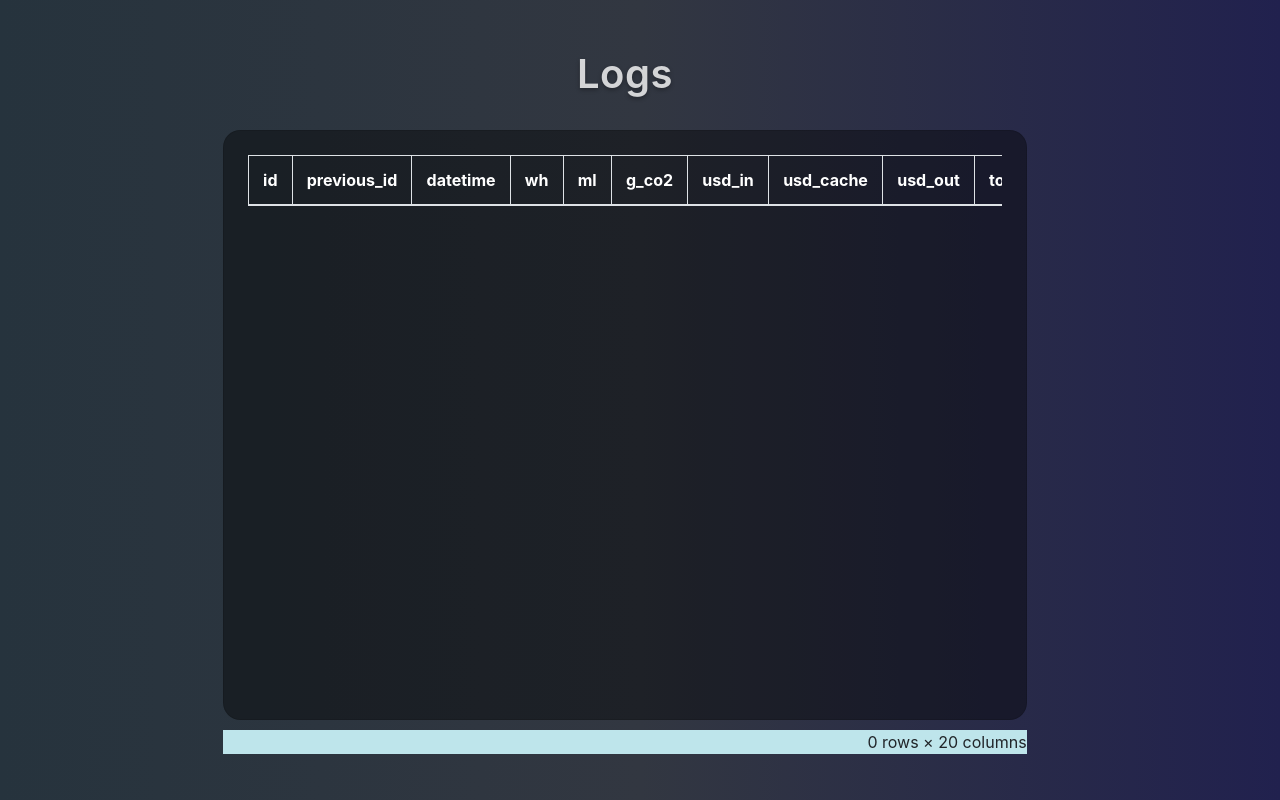
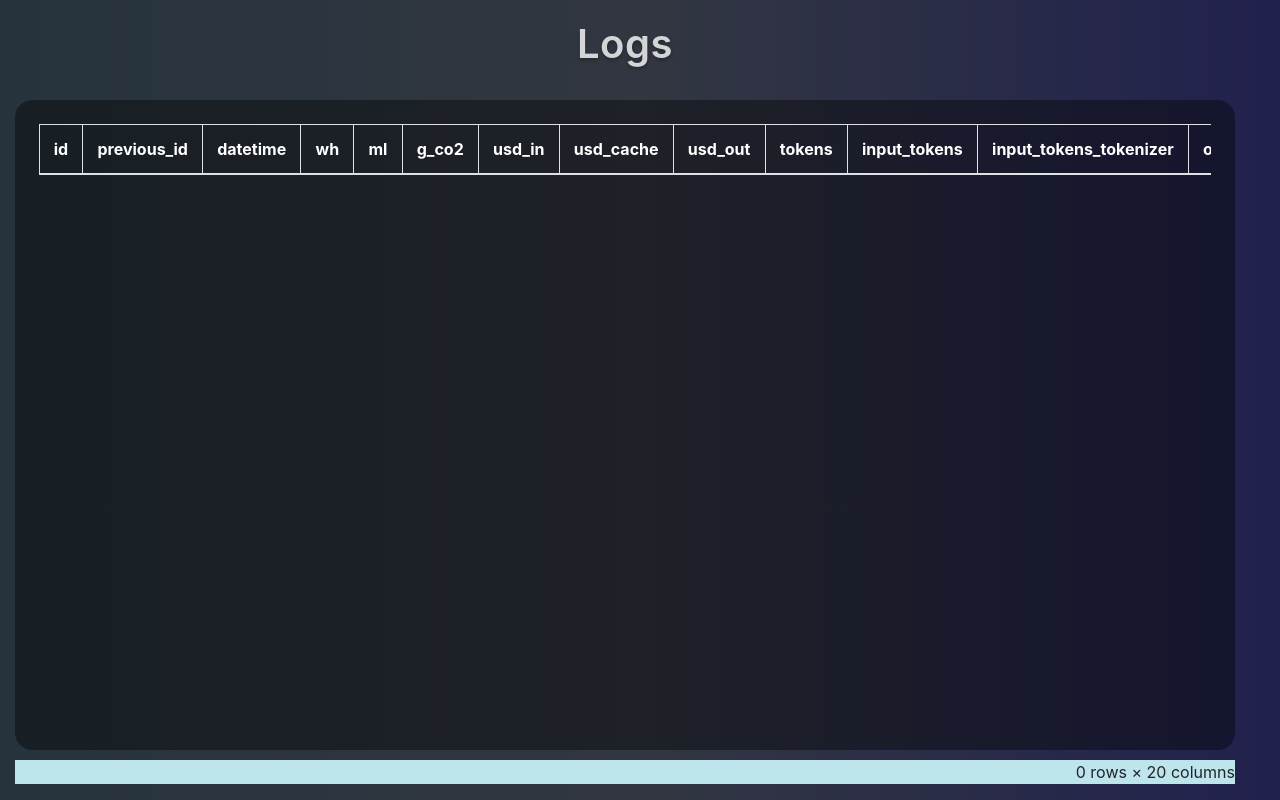
Before and after one commit to hari3mo/EcoBot, a Flask app: page /logs in a window 1280 px wide. Run offline with Flask 3, Linux system fonts and the light colour scheme; lists and menus that the app fills with data are empty; some libraries are stand-ins or nearby versions.

Commit message:
handle 404

```diff
--- a/app/app.py
+++ b/app/app.py
@@ -1,4 +1,4 @@
-from flask import Flask, render_template, request, session, jsonify
+from flask import Flask, render_template, request, session, redirect, jsonify, url_for
 from google.oauth2.service_account import Credentials
 from openai import OpenAI
 from dotenv import load_dotenv
@@ -26,7 +26,6 @@ PROD = os.getenv('PROD') == 'True'
 OPENAI_API_KEY = os.getenv('OPENAI_API_KEY')
 client = OpenAI(api_key=OPENAI_API_KEY)
 
-
 app.config['SQLALCHEMY_DATABASE_URI'] = os.getenv('MYSQL_URI')
 db = SQLAlchemy(app)
 engine = create_engine(os.getenv('MYSQL_URI'))
@@ -40,6 +39,11 @@ USD_RATE_CACHE = 0.000000125
 USD_RATE_OUT = 0.00001
 
 # Routes
+
+@app.errorhandler(404)
+def not_found(e):
+    return redirect(url_for('index'))
+
 @app.route("/")
 def index():
     session['id'] = None
--- a/app/static/style.css
+++ b/app/static/style.css
@@ -565,3 +565,22 @@ html {
     font-size: 0.85rem;
     margin-top: 10px;
 }
+
+.card-table {
+    height: calc(100vh - 150px);
+    /* Adjust 150px based on header/footer height */
+    display: flex;
+    flex-direction: column;
+    background-color: rgba(0, 0, 0, 0.4) !important;
+    border-radius: 17.43px !important;
+}
+
+.card-table .card-body {
+    flex-grow: 1;
+    display: flex;
+    flex-direction: column;
+}
+
+.card-table .table-container {
+    flex-grow: 1;
+}
--- a/app/templates/logs.html
+++ b/app/templates/logs.html
@@ -6,8 +6,8 @@
     Logs
   </h2>
 </div>
-<div class="col-md-10 col-xl-8 chat">
-  <div class="card">
+<div class="col-12">
+  <div class="card-table">
     <div class="card-body msg_card_body">
       <div class="table-container">
         {{ logs.to_html(classes='table table-striped table-bordered table-hover', index=False) | safe }}
--- a/app/templates/logs_dev.html
+++ b/app/templates/logs_dev.html
@@ -7,7 +7,7 @@
   </h2>
 </div>
 <div class="col-md-10 col-xl-8 chat">
-  <div class="card">
+  <div class="card-table">
     <div class="card-body msg_card_body">
       <div class="table-container">
         {{ logs_dev.to_html(classes='table table-striped table-bordered table-hover', index=False) | safe }}
--- a/app/templates/prompts.html
+++ b/app/templates/prompts.html
@@ -7,7 +7,7 @@
   </h2>
 </div>
 <div class="col-md-10 col-xl-8 chat">
-  <div class="card">
+  <div class="card-table">
     <div class="card-body msg_card_body">
       <div class="table-container">
         {{ prompts.to_html(classes='table table-striped table-bordered table-hover', index=False) | safe }}
--- a/app/templates/prompts_dev.html
+++ b/app/templates/prompts_dev.html
@@ -7,7 +7,7 @@
   </h2>
 </div>
 <div class="col-md-10 col-xl-8 chat">
-  <div class="card">
+  <div class="card-table">
     <div class="card-body msg_card_body">
       <div class="table-container">
         {{ prompts_dev.to_html(classes='table table-striped table-bordered table-hover', index=False) | safe }}
```
